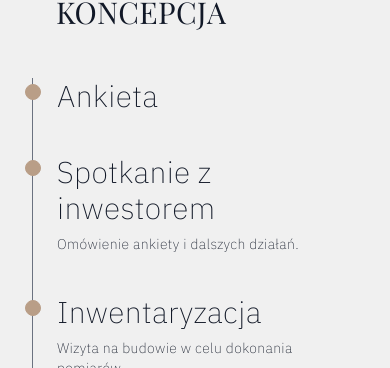
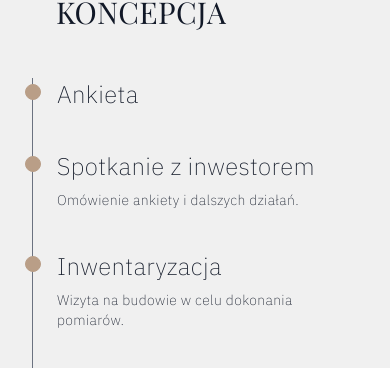
Before and after one commit to marekgacekdev45/anna-zientara-portfolio, a Next.js app: page /process in a window 390 px wide. Shown: the part 476-844 px from the top of the page. Built offline with nearby package versions, Linux system fonts and the light colour scheme; no server answers.

Commit message:
fix bug in Timeline component

```diff
--- a/components/timeline-item.tsx
+++ b/components/timeline-item.tsx
@@ -8,7 +8,7 @@ const TimelineItem = (props:{title:string,text?:string}) => {
     <li className='mb-10 ms-6 space-y-2'>
     <div className='absolute w-4 h-4  rounded-full mt-1.5 -start-2 border border-[#b99e87]  bg-[#b99e87]'></div>
 
-    <h2 className='text-3xl'>{title}</h2>
+    <h2 className='text-2xl sm:text-3xl'>{title}</h2>
     {props.title && <p className="text !text-sm">{text}</p>}
 </li>
   )
```
